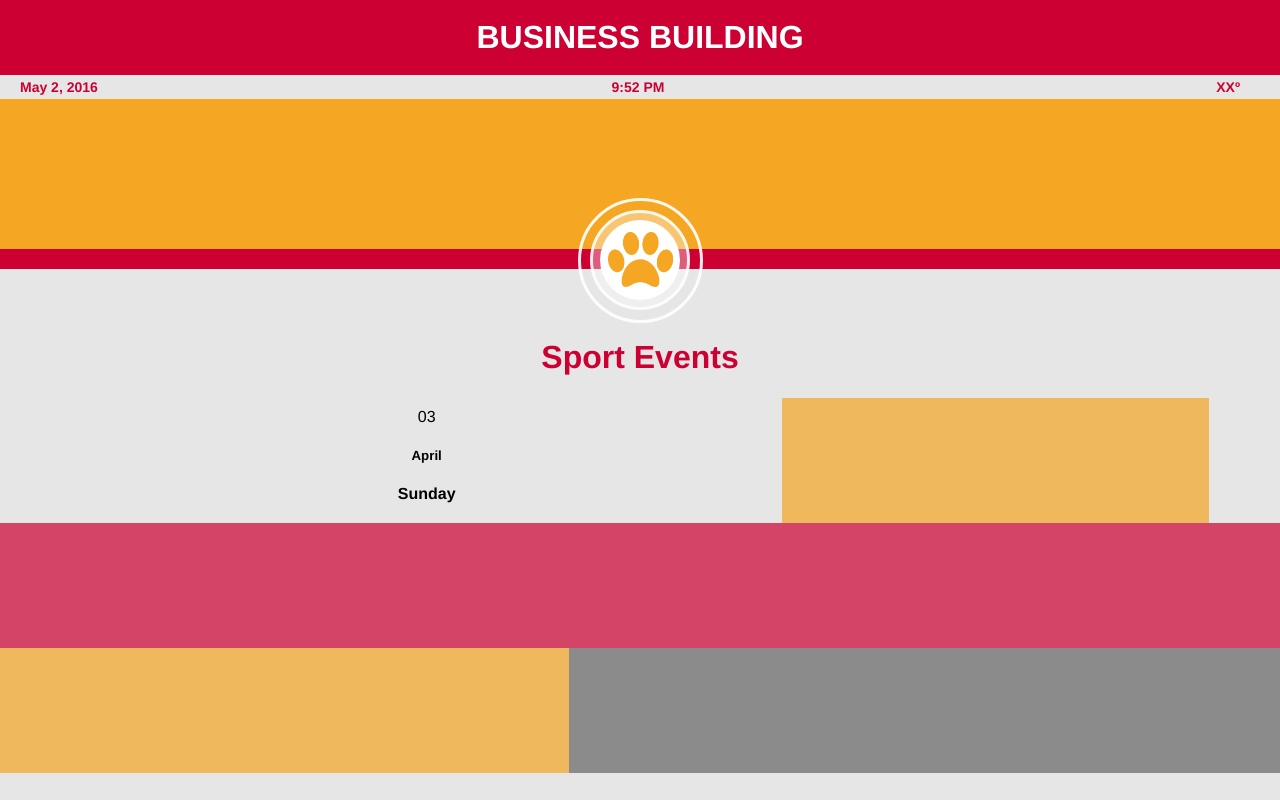
After one commit to blakeoli34/kiosk_gr, a PHP site: page /calendar_month.php in a window 1280 px wide. The commit adds this page. Run offline with PHP 8.4, Linux system fonts and the light colour scheme.

Commit message:
secondary template started.

```diff
--- /dev/null
+++ b/calendar_month.php
@@ -0,0 +1,48 @@
+<!DOCTYPE html>
+<html lang="en">
+<head>
+	<meta charset="utf-8">
+    <meta name="viewport" content="width=device-width, initial-scale=1.0">
+	<title>Kiosk GR</title>
+	<link rel="stylesheet" href="css/global.css" type="text/css" media="screen">
+	<link rel="stylesheet" href="css/glyphs.css" type="text/css" media="screen">
+	<!--[if IE]><script type="text/javascript" src="js/ie.js"></script><![endif]-->
+</head>
+<body>
+  <div class="page2">
+    <?php include("inc/header.php"); ?>
+	<div class="focus">
+    	<img alt="" src="" />
+	</div>
+	<div class="buttonbar">
+	</div>
+	<div class="row">
+		<h1 class="center">Sport Events</h1>
+	</div>
+	<div class="row">
+    	<div class="col-margin fill"></div>
+		<div class="col-5 fill">
+        	<div class="calsquare">03</div>
+        	<h5>April</h5>
+            <h4>Sunday</h4>
+		</div>
+		<div class="col-3 fill gold">
+		</div>
+        <div class="col-margin fill"></div>
+	</div>
+	<div class="row">
+		<div class="col-9 fill red">
+		</div>
+	</div>
+	<div class="row">
+		<div class="col-4 fill gold">
+		</div>
+		<div class="col-5 fill gray">
+		</div>
+	</div>
+  </div>
+  <?php include("inc/btn.php"); ?>
+  <?php include("inc/overlay.php"); ?>
+  <?php include("js/scripts.php"); ?>
+</body>
+</html>
--- a/css/global.css
+++ b/css/global.css
@@ -60,11 +60,13 @@ body {
 	margin:0;
 	padding:0;
 	font-family:"Avenir", helvetica, arial, sans-serif;
+	background:#E6E6E6;
 }
 .page {
 	background:#313131 url("../images/pixeld.png") repeat fixed;
 	z-index:1;
 }
+
 .clear {
   clear: both;
 }
@@ -117,6 +119,10 @@ header h1 {
 	font-weight:600;
 	font-size:14px;
 	line-height:24px;
+}
+.center {
+	text-align:center;
+	color:#cc0033;
 }
 .focus {
 	margin:0;
@@ -288,6 +294,9 @@ footer {
 [class*='col-'] {
   float: left;
 }
+.col-margin {
+	width:5.555%
+}
 .col-half {
 	width:50%;
 }
```
